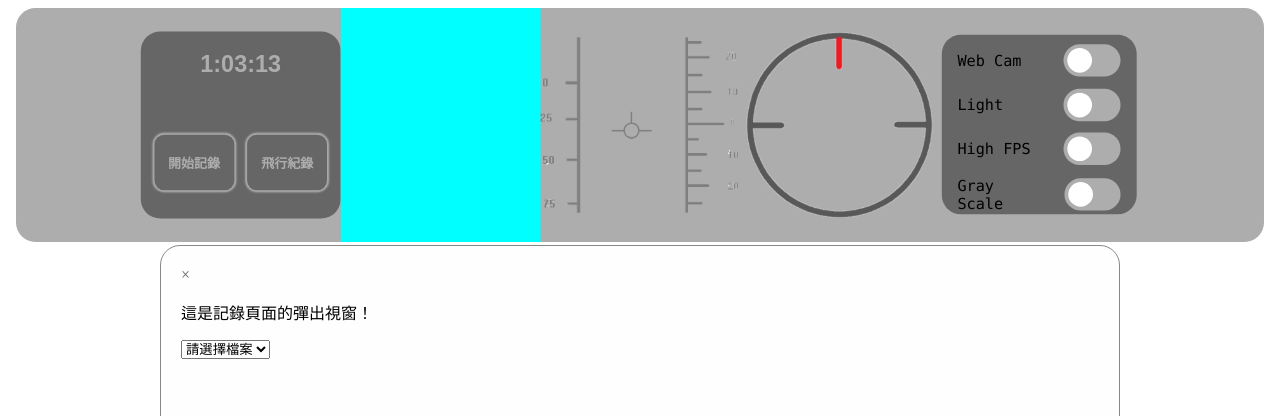
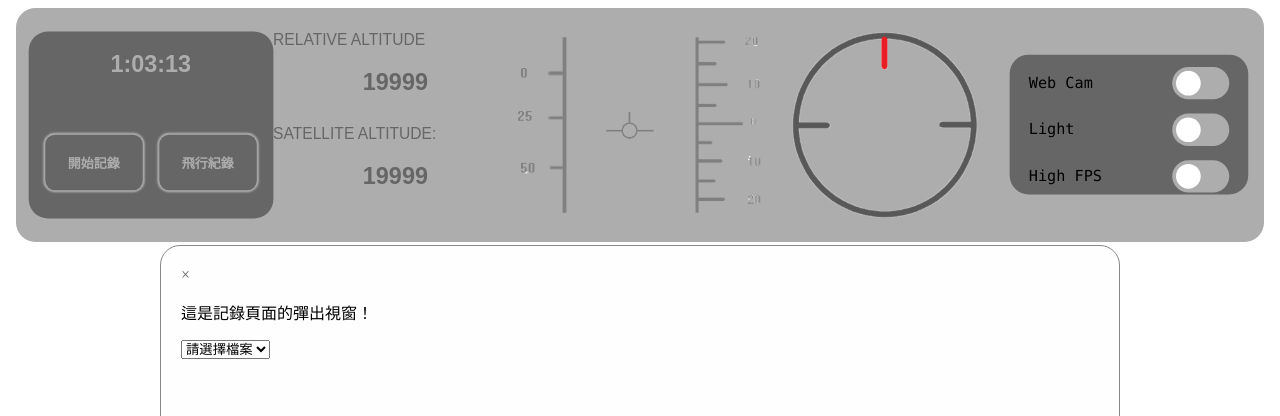
Before and after one commit to citycafe578/project-XA1, a Flask app: page / in a window 1280 px wide. Shown: the part 555-971 px from the top of the page. Run offline with Flask 3, Linux system fonts and the light colour scheme; data that the repository does not hold is empty; some libraries are stand-ins or nearby versions.

Commit message:
修改altitude

```diff
--- a/web/static/style.css
+++ b/web/static/style.css
@@ -2,6 +2,11 @@
   --now_site: 0px;
   display: flex;
 }
+
+::-webkit-scrollbar {
+  display: none;
+}
+
 body,
 html {
   height: 100%;
@@ -9,6 +14,7 @@ html {
   margin: 0;
   padding: 0;
   box-sizing: border-box;
+  overflow: hidden;
 }
 
 *, *::before, *::after {
@@ -56,13 +62,12 @@ html {
   display: flex;
   width: 100%;
   height: 30%;
-  /* justify-content: space-evenly; */
   align-items: center;
   background-color:rgb(174, 173, 173);
   border-radius: 20px;
   transform: scale(0.975);
-  /* justify-content: space-between; */
-  padding: 0 10%;
+  justify-content:space-around;
+  padding: 0 1%;
   flex-direction: row;
 }
 
@@ -119,10 +124,29 @@ html {
 }
 
 /* 高度計 */
-#autitude_bar{
+#altitude_bar{
   width: 20%;
-  height: 100%;
-  background-color: aqua;
+  height: 80%;
+}
+
+.altitude{
+  width: 100%;
+  height: 50%;
+  color: rgb(103, 102, 102);
+  font-family: Arial, sans-serif;
+  justify-content: center;
+}
+
+.altitude_num{
+  display: flex;
+  justify-content: center;
+  font-size: 150%;
+  padding: 20px;
+  font-family: Arial, sans-serif;
+  font-weight: 800;
+  color: rgb(103, 102, 102);
+  height: 40%;
+  width: auto;
 }
 
 /* HUD */
--- a/web/templates/index.html
+++ b/web/templates/index.html
@@ -49,8 +49,19 @@
                     overflow: hidden;
                 "
             /> -->
-        <div id = autitude_bar>
-
+        <div id = altitude_bar>
+            <div id = up_altitude class = altitude>
+                <a>  RELATIVE ALTITUDE</a>
+                <div class = altitude_num>
+                    <a>19999</a>
+                </div>
+            </div>
+            <div id = down_altitude class= altitude>
+                <a>  SATELLITE ALTITUDE:</a>
+                <div class = altitude_num>
+                    <a>19999</a>
+                </div>
+            </div>
         </div>
 
         <div id="system_container">
@@ -100,14 +111,6 @@
                     <span class = "slider"></span>
                 </label>
             </div>
-
-            <div class = "btn_and_word">
-                <a>Gray Scale</a>
-                <label class= "switch"  id = "gray_scale">
-                    <input type = "checkbox" class = "toggleSwitch">
-                    <span class = "slider"></span>
-                </label>
-            </div>
         </div>
     </div>
 
```
